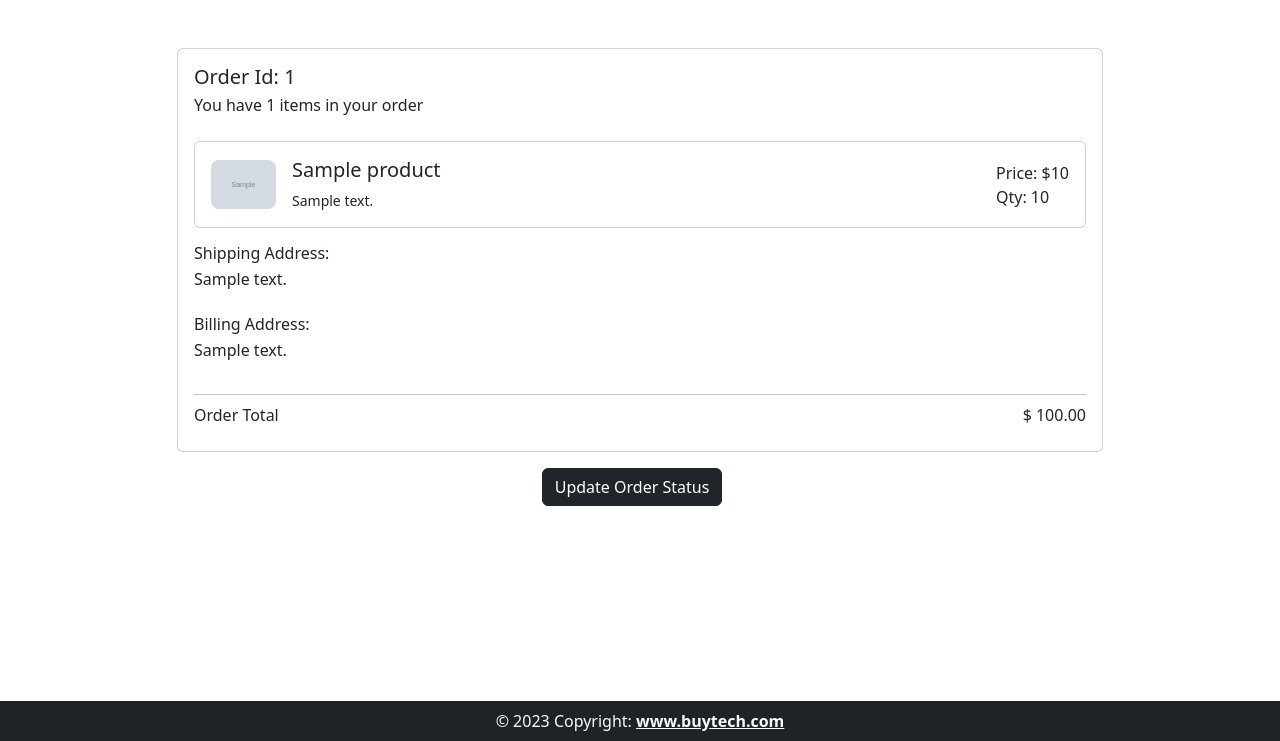
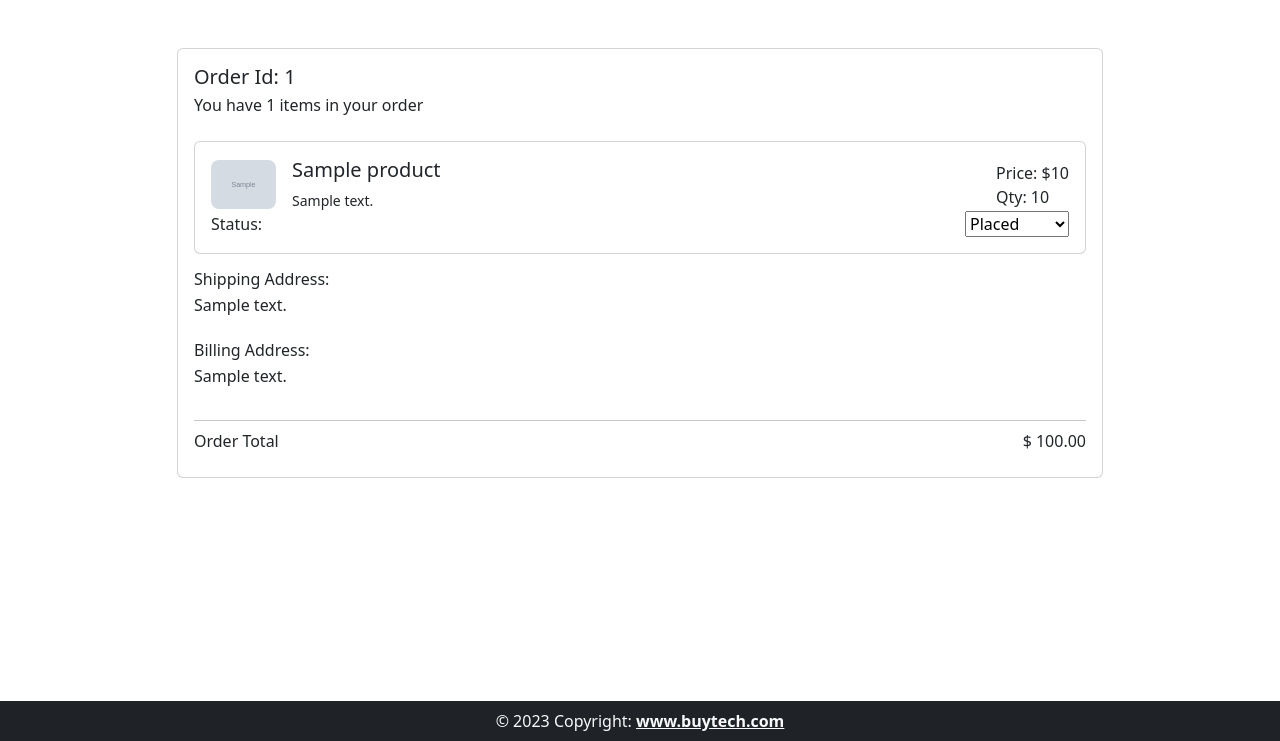
Before and after one commit to shivanijoshi05/BuyTech, a Django app: page /view_orders/1/ in a window 1280 px wide. Shown: the part 59-800 px from the top of the page. Run offline with Django 4.2, Linux system fonts and the light colour scheme; a user stored in the database is signed in; tables that the repository leaves empty hold one stand-in row (values such as "Sample post"); grey boxes marked "Sample" are stand-in pictures; some libraries are stand-ins or nearby versions.

Commit message:
feat: add order status] tracking

```diff
--- a/templates/admin/orders.html
+++ b/templates/admin/orders.html
@@ -34,7 +34,8 @@
                                             </div>
                                             <div class="d-flex justify-content-right align-items-center">
                                                 <div class="ms-3">
-                                                    <a href="{% url 'detail_order_view' order.id %}"><i class="fa fa-chevron-right" style="color: gray;"></i></a>
+                                                    <a href="{% url 'detail_order_view' order.id %}"><i
+                                                            class="fa fa-chevron-right" style="color: gray;"></i></a>
                                                 </div>
                                             </div>
                                         </div>
--- a/templates/order_detail.html
+++ b/templates/order_detail.html
@@ -18,7 +18,7 @@
   <div class="container py-5 h-100">
     <div class="row d-flex justify-content-center" >
       <div class="col-md-10">
-        <div class="card " data-order-id ="{{order.id}}"id="order-summary">
+        <div class="card" data-order-id ="{{order.id}}"id="order-summary">
           <div class="card-body">
 
             <div class="row">
@@ -31,7 +31,7 @@
                   </div>
                 </div>
                 {%for item in order_items %}
-                  <div class="card mb-3">
+                  <div class="card mb-3 item-card" id="order-item" data-order-item-id ="{{item.id}}">
                     <div class="card-body">
                       <div class="d-flex justify-content-between">
                         <div class="d-flex flex-row align-items-center">
@@ -54,6 +54,41 @@
 
 
                       </div>
+                      {% if request.user.user_type == "Admin" and item.product.product_admin == request.user %}
+                      <div class="d-flex justify-content-between align-items-center">
+                        <div>
+                          <p class="mb-0">Status:</p>
+                        </div>
+                        <div>
+                        <select name="new_status" class="status-select">
+                          <option value="Placed" {% if item.status == "Placed" %}selected{% endif %}>Placed</option>
+                          <option value="Processing" {% if item.status == "Processing" %}selected{% endif %}>Processing</option>
+                          <option value="Shipped" {% if item.status == "Shipped" %}selected{% endif %}>Shipped</option>
+                          <option value="Delivered" {% if item.status == "Delivered" %}selected{% endif %}>Delivered</option>
+                        </select>
+                        </div>
+                      </div>
+                      {%else%}
+                      <p class="order-status" style="display: none;">{{ item.status }}</p>
+
+                      <div class="d-flex flex-row justify-content-between align-items-center align-content-center">
+                        <span class="dot"></span>
+                        <hr class="flex-fill track-line"><span class="dot"></span>
+                        <hr class="flex-fill track-line"><span class="dot"></span>
+                        <hr class="flex-fill track-line"><span class="d-flex justify-content-center align-items-center big-dot dot">
+                          <i class="fa fa-check text-white"></i></span>
+                      </div>
+
+                      <div class="d-flex flex-row justify-content-between align-items-center">
+                        <div class="d-flex flex-column align-items-start"><span>Order placed</span>
+                        </div>
+                        <div class="d-flex flex-column justify-content-center align-items-center"><span>Order Processing</span></div>
+                        <div class="d-flex flex-column align-items-center"><span>Shipped</span></div>
+                        <div class="d-flex flex-column align-items-end"><span>Delivered</span></div>
+                      </div>
+
+
+                      {% endif %}
                     </div>
                   </div>
                 {%endfor%}
@@ -91,19 +126,11 @@
 
             <div class="d-flex justify-content-between">
                 <p class="mb-2">Order Total</p>
-                <p class="mb-2">$ {{order_total}}</p>
+                <p class="mb-2">$ {%if request.user.user_type == "Admin"  %} {{order_total}} {%else%} {{order.discount_amount}} {%endif%}</p>
             </div>
           </div>
         </div>
-        <div class="d-flex justify-content-center my-3">
-          {% if request.user.user_type == "Admin"%}
-          <a href="" class="text-decoration-none me-3">
-            <button class="btn btn-dark">Update Order Status</button>
-          </a>
-          {% else %}
-              <button class="btn btn-dark" id="print-receipt">Print Receipt</button>
-          {% endif%}
-        </div>
+
 
       </div>
 
@@ -123,9 +150,100 @@
       window.print();
       $('body').html(originalContents);
     });
+    $('.status-select').change(function () {
+      var orderItemId = $(this).closest('#order-item').data('order-item-id');
+      var status = $(this).val();
+      console.log(orderItemId);
+      console.log(status)
+
+      $.ajax({
+        type: 'POST',
+        url: '{% url "update_order_status" %}',  // Update with the actual URL
+        data: {
+          'csrfmiddlewaretoken': '{{ csrf_token }}',
+          'order_item_id': orderItemId,
+          'status': status,
+        },
+        success: function () {
+
+        },
+        error: function () {
+          // Handle error if needed
+        }
+      });
+    });
+    $('.item-card').each(function () {
+      const statusElement = $(this).find('.order-status');
+      const status = statusElement.text().trim().toLowerCase();
+
+      const progressComponents = $(this).find('.dot');
+
+      const statuses = ['placed', 'processing', 'shipped', 'delivered'];
+      const statusIndex = statuses.indexOf(status);
+
+      progressComponents.each(function (index) {
+        const currentDot = $(this);
+        const trackLine = currentDot.prev('.track-line');
+
+        if (index <= statusIndex) {
+          currentDot.addClass('completed');
+          trackLine.addClass('completed');
+
+        } else {
+          currentDot.addClass('uncompleted');
+
+        }
+      });
+    });
+
   });
 </script>
+<style>
+.track-line {
+height: 2px !important;
+background-color: #000;
+opacity: 1;
+}
 
+.dot {
+height: 10px;
+width: 10px;
+margin-left: 3px;
+margin-right: 3px;
+margin-top: 0px;
+background-color: #000;
+border-radius: 50%;
+display: inline-block
+}
 
+.big-dot {
+height: 25px;
+width: 25px;
+margin-left: 0px;
+margin-right: 0px;
+margin-top: 0px;
+background-color: #000;
+border-radius: 50%;
+display: inline-block;
+}
+
+.big-dot i {
+font-size: 12px;
+}
+
+.card-stepper {
+z-index: 0
+}
+
+.completed{
+  background-color: #488978;
+  color: #488978;
+
+}
+.uncompleted{
+  background-color: #000;
+
+}
+</style>
 
 {%endblock body%}
```
Also changed, not shown: templates/customer/your_orders.html (+2 -16 lines).
